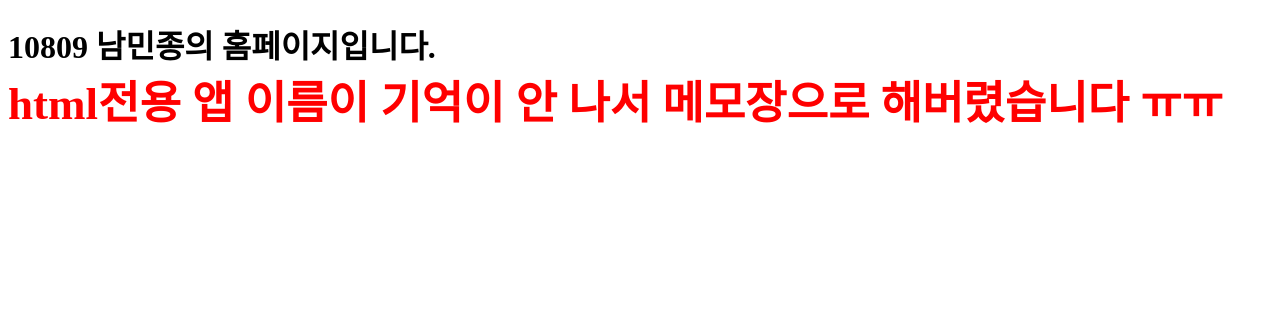
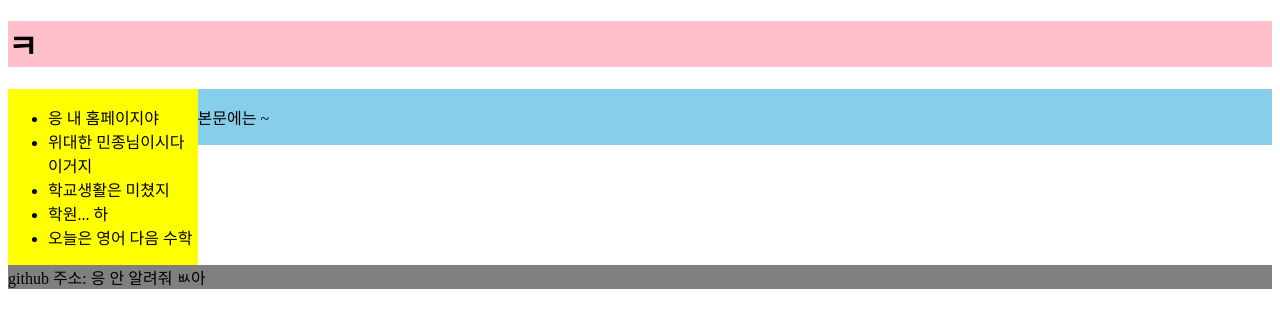
Before and after one commit to minjongnam/sehwa, a plain HTML site: page index.html in a window 1280 px wide. Drawn offline with Linux system fonts and the light colour scheme.

Commit message:
Add files via upload

```diff
--- a/index.html
+++ b/index.html
@@ -1,17 +1,50 @@
-<!doctype html>
-<html>
+<!DOCTYPE html>
+<html lang="en">
 <head>
-		<title>10809 남민종의 홈페이지</title>
-		<meta charset="utf-8">
+    <title>Index</title>
 <style>
-			#abcd{
-				color:red;
-				font-size:45px;
+    #header {
+        background-color: pink;
+    }
+    #nav {
+        width: 15%;
+        background-color: yellow;
+        float: left;
+    }
+    #container {
+        width: 85%;
+        background-color: skyblue;
+        float: right;
+    }
+    #footer {
+        background-color: grey;
+        clear: both;
     }
 </style>
+    <meta charset="UTF-8">
+    <meta http-equiv="X-UA-Compatible" content="IE=edge">
+    <meta name="viewport" content="width=device-width, initial-scale=1.0">
+    <title>Document</title>
 </head>
 <body>
-		<h1>10809 남민종의 홈페이지입니다.
-		<div id="abcd"> html전용 앱 이름이 기억이 안 나서 메모장으로 해버렸습니다 ㅠㅠ </div>
+    <div id="header">
+        <h1>ㅋ</h1>
+    </div>
+    <div id="nav">
+        <ul>
+            <li>응 내 홈페이지야</li>
+            <li>위대한 민종님이시다 이거지</li>
+            <li>학교생활은 미쳤지</li>
+            <li>학원... 하</li>
+            <li>오늘은 영어 다음 수학</li>
+        </ul>
+    </div>
+
+    <div id="container">
+        <p>본문에는 ~</p>
+    </div>
+    <div id="footer">
+        github 주소: 응 안 알려줘 ㅄ아
+    </div>
 </body>
 </html>
```
Lines whose indentation alone changed are shown as unchanged.
